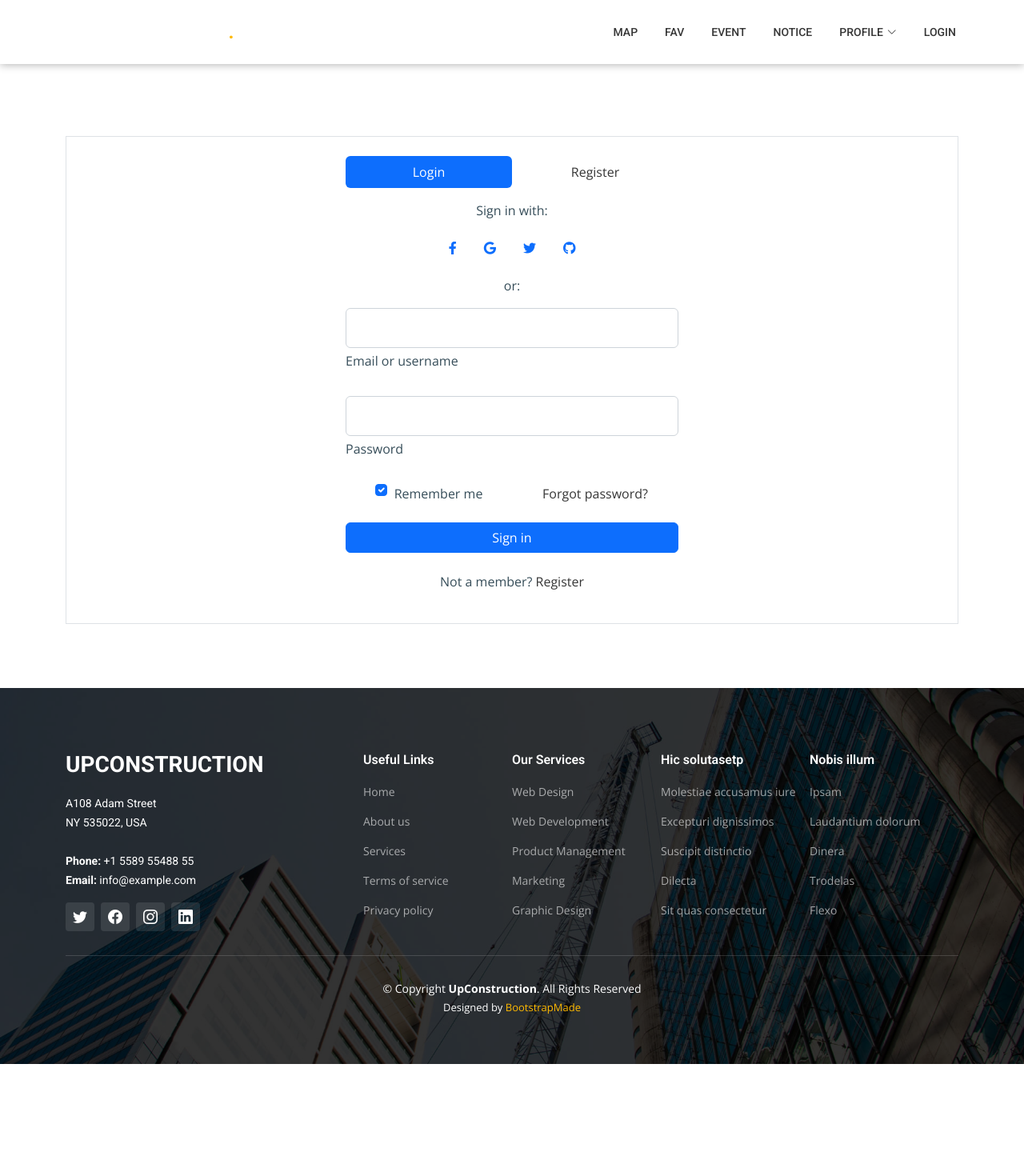
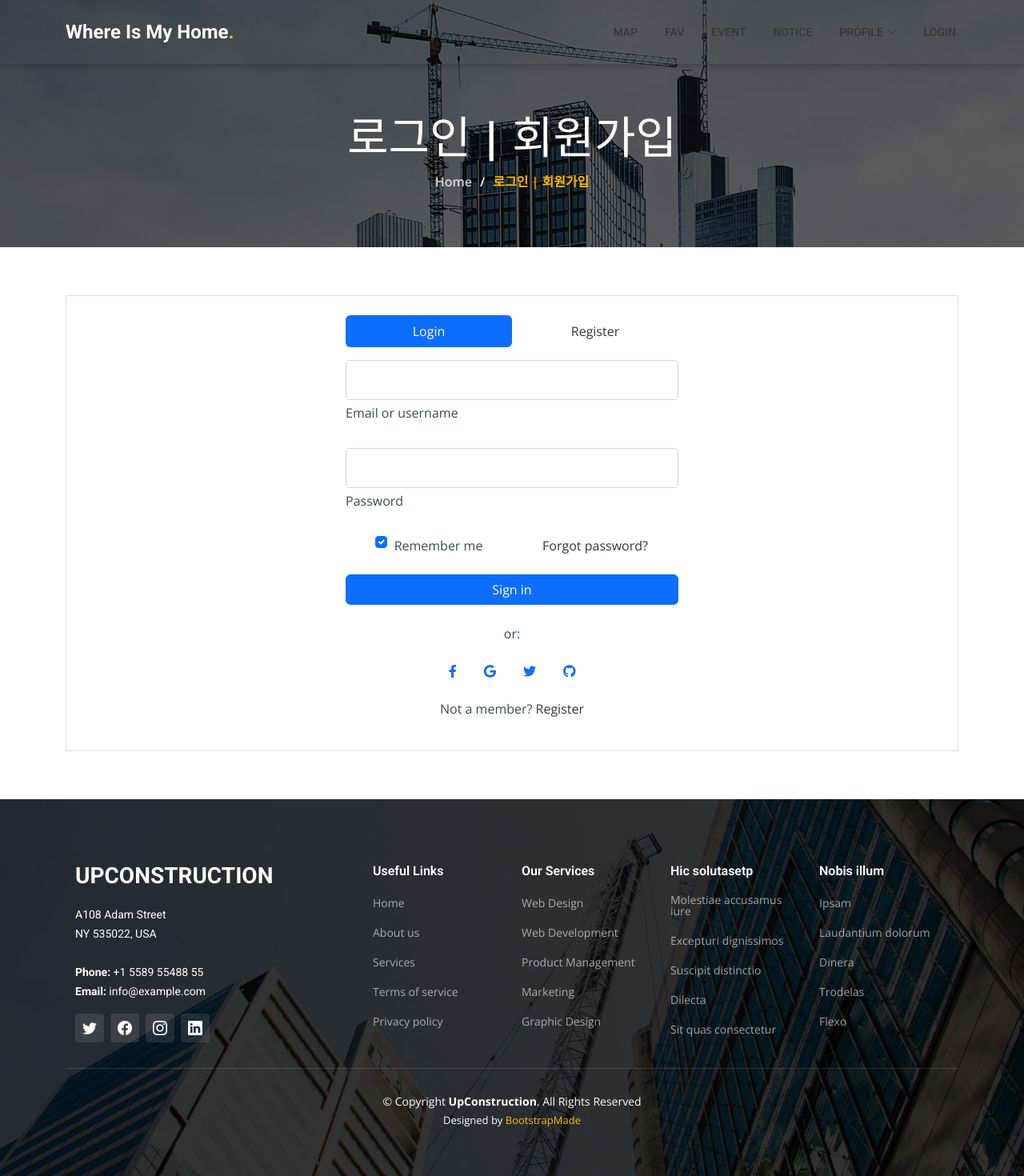
Before and after one commit to SSAFY-8th-final/WhereIsMyHome-FE, a Vue app: page /#/login in a window 1280 px wide. Shown: the whole page at 80% size. Before the commit the page ends 1330 px from the top, so only its background shows below. Built offline with nearby package versions, Linux system fonts and the light colour scheme; what vue-alertify would draw is missing.

Commit message:
refector. 상단 Herosection 추가

```diff
--- a/public/assets/css/main.css
+++ b/public/assets/css/main.css
@@ -63,7 +63,7 @@ h6 {
 --------------------------------------------------------------*/
 
 section {
-  padding: 80px 0;
+  padding: 60px 0;
   overflow: hidden;
 }
 
--- /dev/null
+++ b/src/components/BreadCrumbs.vue
@@ -0,0 +1,26 @@
+<template>
+      <!-- ======= Breadcrumbs ======= -->
+    <div class="breadcrumbs d-flex align-items-center" style="background-image: url('assets/img/breadcrumbs-bg.jpg');">
+      <div class="container position-relative d-flex flex-column align-items-center" data-aos="fade">
+
+        <h2>{{title}}</h2>
+        <ol>
+          <li><a href="index.html">Home</a></li>
+          <li>{{title}}</li>
+        </ol>
+
+      </div>
+    </div><!-- End Breadcrumbs -->
+</template>
+
+<script>
+export default {
+  props: {
+    title: String,
+  }
+}
+</script>
+
+<style>
+
+</style>
--- a/src/components/PreView.vue
+++ b/src/components/PreView.vue
@@ -104,4 +104,9 @@
 export default {};
 </script>
 
-<style></style>
+<style>
+.row > * {
+  padding-right: calc(1.5rem * .5);
+  padding-left: calc(1.5rem * .5);
+}
+</style>
--- a/src/components/main/RectGrid.vue
+++ b/src/components/main/RectGrid.vue
@@ -1,6 +1,7 @@
 <template>
   <!-- ======= Services Section ======= -->
   <section id="services" class="services section-bg">
+    <section-header id="serviceTitle" title="동네정보" description="hello"></section-header>
     <div class="container" data-aos="fade-up">
       <div class="row gy-4">
         <div class="col-lg-4 col-md-6" data-aos="fade-up" data-aos-delay="100">
@@ -111,7 +112,22 @@
 </template>
 
 <script>
-export default {};
+import SectionHeader from "@/components/main/SectionHeader.vue";
+export default {
+  components: {
+    SectionHeader
+  }
+};
 </script>
 
-<style></style>
+<style scoped>
+  #services >>> #serviceTitle {
+    padding-top: 0px !important;
+    padding-bottom: 60px;
+  }
+
+  .row > * {
+    padding-right: calc(1.5rem * .5);
+    padding-left: calc(1.5rem * .5);
+  }
+</style>
--- a/src/views/AppEvent.vue
+++ b/src/views/AppEvent.vue
@@ -1,13 +1,12 @@
 <template>
   <div>
-    <div class="page-gap"></div>
-    <section-header title="Event" description="event~~~~~~"></section-header>
+    <bread-crumbs title="이벤트"></bread-crumbs>
     <image-grid></image-grid>
   </div>
 </template>
 
 <script>
-import SectionHeader from "@/components/main/SectionHeader.vue";
+import BreadCrumbs from "@/components/BreadCrumbs.vue";
 import ImageGrid from "@/components/event/ImageGrid.vue";
 
 import Vue from "vue";
@@ -16,7 +15,7 @@ Vue.use(VueAlertify);
 
 export default {
   components: {
-    SectionHeader,
+    BreadCrumbs,
     ImageGrid,
   },
   methods: {
--- a/src/views/AppFav.vue
+++ b/src/views/AppFav.vue
@@ -1,23 +1,19 @@
 <template>
-<div>
-
-    <div class="page-gap"></div>
-    <section-header title="Favorite" description="my favorite"></section-header>
-
-    <pre-view></pre-view>
-</div>
-
+  <div>
+      <bread-crumbs title="관심목록"></bread-crumbs>
+      <four-tab></four-tab>
+  </div>
 </template>
 
 <script>
-import SectionHeader from "@/components/main/SectionHeader.vue";
-import PreView from "@/components/PreView.vue";
+import BreadCrumbs from "@/components/BreadCrumbs.vue";
+import FourTab from "@/components/fav/FourTab.vue";
 
 
 export default {
   components: {
-    SectionHeader,
-    PreView,
+    BreadCrumbs,
+    FourTab,
   },
 };
 </script>
--- a/src/views/AppLogin.vue
+++ b/src/views/AppLogin.vue
@@ -1,6 +1,6 @@
 <template>
 <div>
-    <div class="page-gap"></div>
+    <bread-crumbs title="로그인 | 회원가입"></bread-crumbs>
     <section class="container-sm pd-4">
       <div class="bg-white border mx-auto" style="width: 100%;">
         <section class="w-100 p-4 d-flex justify-content-center pb-4">
@@ -22,26 +22,6 @@
               <div class="tab-content">
                 <div class="tab-pane fade show active" id="pills-login" role="tabpanel" aria-labelledby="tab-login">
                     <form>
-                    <div class="text-center mb-3">
-                        <p>Sign in with:</p>
-                        <button type="button" class="btn btn-link btn-floating mx-1">
-                        <i class="fab fa-facebook-f"></i>
-                        </button>
-
-                        <button type="button" class="btn btn-link btn-floating mx-1">
-                        <i class="fab fa-google"></i>
-                        </button>
-
-                        <button type="button" class="btn btn-link btn-floating mx-1">
-                        <i class="fab fa-twitter"></i>
-                        </button>
-
-                        <button type="button" class="btn btn-link btn-floating mx-1">
-                        <i class="fab fa-github"></i>
-                        </button>
-                    </div>
-
-                    <p class="text-center">or:</p>
 
                     <!-- Email input -->
                     <div class="form-outline mb-4">
@@ -73,6 +53,26 @@
 
                     <!-- Submit button -->
                     <button type="submit" class="btn btn-primary btn-block mb-4">Sign in</button>
+
+                    <p class="text-center">or:</p>
+
+                    <div class="text-center mb-3">
+                        <button type="button" class="btn btn-link btn-floating mx-1">
+                        <i class="fab fa-facebook-f"></i>
+                        </button>
+
+                        <button type="button" class="btn btn-link btn-floating mx-1">
+                        <i class="fab fa-google"></i>
+                        </button>
+
+                        <button type="button" class="btn btn-link btn-floating mx-1">
+                        <i class="fab fa-twitter"></i>
+                        </button>
+
+                        <button type="button" class="btn btn-link btn-floating mx-1">
+                        <i class="fab fa-github"></i>
+                        </button>
+                    </div>
 
                     <!-- Register buttons -->
                     <div class="text-center">
@@ -156,9 +156,10 @@
 </template>
 
 <script>
-
+import BreadCrumbs from "@/components/BreadCrumbs.vue";
 export default {
     components: {
+        BreadCrumbs,
     }
 }
 </script>
--- a/src/views/AppNotice.vue
+++ b/src/views/AppNotice.vue
@@ -1,8 +1,7 @@
 <template>
   <div>
-	<div class="page-gap"></div>
+	<bread-crumbs title="공지사항"></bread-crumbs>
     <div class="container" style="height: 50vh;">
-		<h4 class="text-center mt-3">공지사항</h4>
 
 		<div class="input-group mb-3 mt-5">
 
@@ -37,9 +36,10 @@
 </template>
 
 <script>
-
+import BreadCrumbs from "@/components/BreadCrumbs.vue";
 export default {
   components: {
+	BreadCrumbs,
   },
 }
 </script>
```
